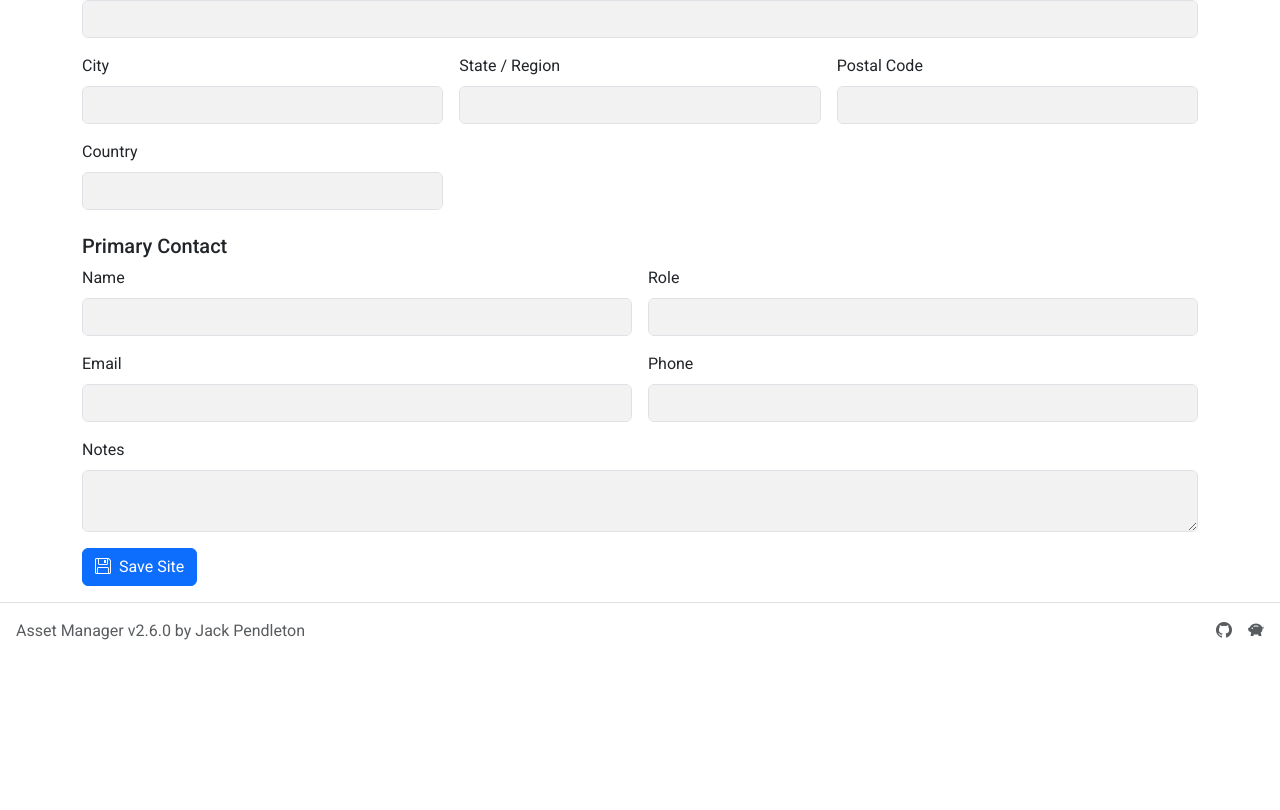
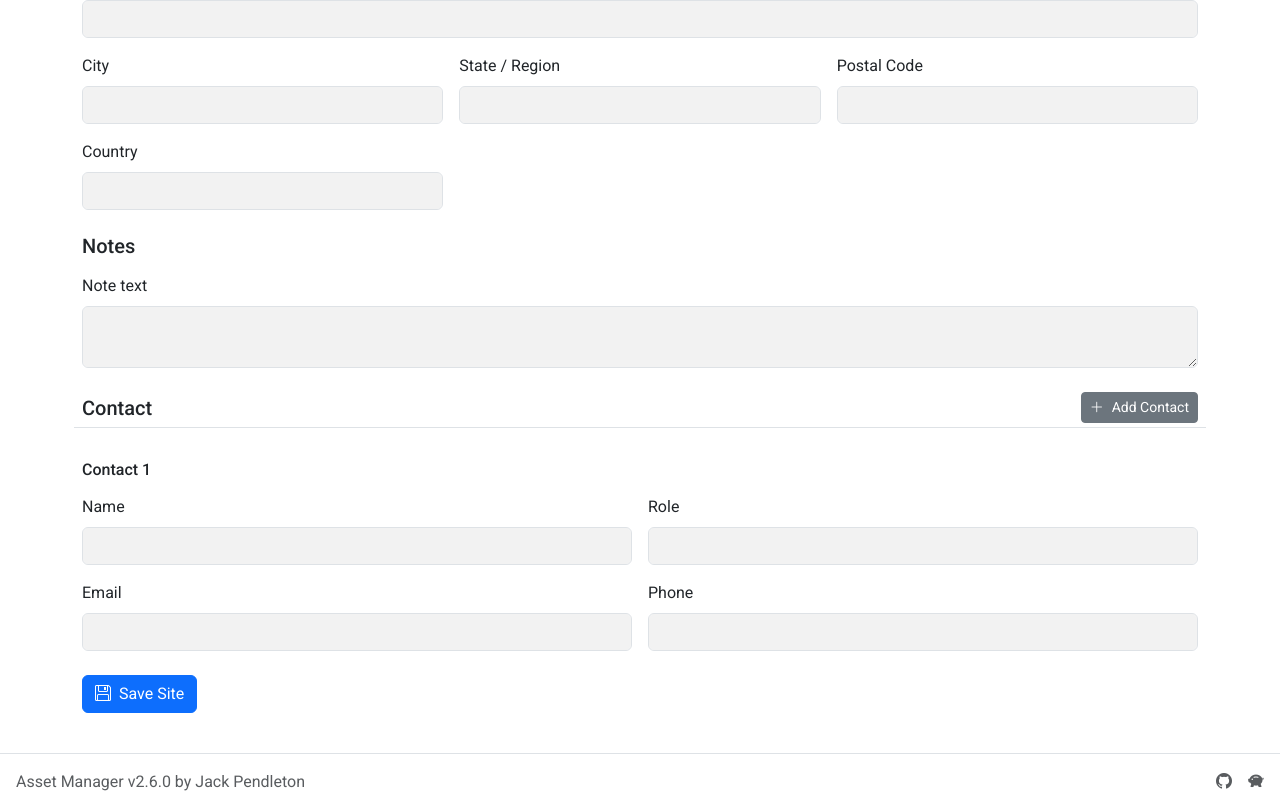
Before and after one commit to Fanman03/AssetManager, a Next.js app: page /site/1/edit in a window 1280 px wide. Shown: the part 507-1317 px from the top of the page. Before the commit the page ends 1166 px from the top, so only its background shows below. Built offline with nearby package versions, Linux system fonts and the light colour scheme; no server answers; the database is empty.

Commit message:
Fix UI inconsistencies

```diff
--- a/components/EditSiteForm.tsx
+++ b/components/EditSiteForm.tsx
@@ -4,17 +4,32 @@ import React, { useMemo, useState } from 'react';
 import { useRouter } from 'next/navigation';
 import { updateSite } from '@/actions/updateSite';
 import { makeSiteId } from '@/lib/siteUtils';
-import type { Site } from '@/types/site';
+import type { Site, SiteContact } from '@/types/site';
 import { useAppDialog } from './AppDialog';
 
 type EditSiteFormProps = {
   site: Site;
 };
 
+type ContactFormData = Required<SiteContact>;
+
+const blankContact = (): ContactFormData => ({
+  name: '',
+  role: '',
+  email: '',
+  phone: '',
+});
+
+const normalizeContact = (contact: SiteContact): ContactFormData => ({
+  name: contact.name || '',
+  role: contact.role || '',
+  email: contact.email || '',
+  phone: contact.phone || '',
+});
+
 export default function EditSiteForm({ site }: EditSiteFormProps) {
   const router = useRouter();
   const { dialogElement, showAlert } = useAppDialog();
-  const primaryContact = site.contacts?.[0] ?? {};
 
   const initialFormData = useMemo(() => ({
     name: site.name || '',
@@ -25,20 +40,39 @@ export default function EditSiteForm({ site }: EditSiteFormProps) {
     region: site.address?.region || '',
     postalCode: site.address?.postalCode || '',
     country: site.address?.country || '',
-    contactName: primaryContact.name || '',
-    contactRole: primaryContact.role || '',
-    contactEmail: primaryContact.email || '',
-    contactPhone: primaryContact.phone || '',
     notes: site.notes || '',
-  }), [primaryContact.email, primaryContact.name, primaryContact.phone, primaryContact.role, site]);
+  }), [site]);
+
+  const initialContacts = useMemo(
+    () => (site.contacts?.length ? site.contacts.map(normalizeContact) : [blankContact()]),
+    [site.contacts]
+  );
 
   const [formData, setFormData] = useState(initialFormData);
+  const [contacts, setContacts] = useState<ContactFormData[]>(initialContacts);
   const [saving, setSaving] = useState(false);
   const siteId = makeSiteId(formData.name);
 
   function onChange(event: React.ChangeEvent<HTMLInputElement | HTMLTextAreaElement>) {
     const { name, value } = event.target;
     setFormData(prev => ({ ...prev, [name]: value }));
+  }
+
+  function onContactChange(index: number, field: keyof ContactFormData, value: string) {
+    setContacts(prev => prev.map((contact, contactIndex) => (
+      contactIndex === index ? { ...contact, [field]: value } : contact
+    )));
+  }
+
+  function addContact() {
+    setContacts(prev => [...prev, blankContact()]);
+  }
+
+  function removeContact(index: number) {
+    setContacts(prev => {
+      const next = prev.filter((_, contactIndex) => contactIndex !== index);
+      return next.length ? next : [blankContact()];
+    });
   }
 
   async function onSubmit(event: React.FormEvent) {
@@ -51,14 +85,15 @@ export default function EditSiteForm({ site }: EditSiteFormProps) {
         .map(alias => alias.trim())
         .filter(Boolean);
 
-      const contact = {
-        name: formData.contactName.trim(),
-        role: formData.contactRole.trim(),
-        email: formData.contactEmail.trim(),
-        phone: formData.contactPhone.trim(),
-      };
+      const savedContacts = contacts
+        .map(contact => ({
+          name: contact.name.trim(),
+          role: contact.role.trim(),
+          email: contact.email.trim(),
+          phone: contact.phone.trim(),
+        }))
+        .filter(contact => Object.values(contact).some(Boolean));
 
-      const hasContact = Object.values(contact).some(Boolean);
       const saved = await updateSite(site._id, {
         name: formData.name,
         aliases,
@@ -70,7 +105,7 @@ export default function EditSiteForm({ site }: EditSiteFormProps) {
           postalCode: formData.postalCode,
           country: formData.country,
         },
-        contacts: hasContact ? [contact] : [],
+        contacts: savedContacts,
         notes: formData.notes,
       });
 
@@ -129,35 +164,77 @@ export default function EditSiteForm({ site }: EditSiteFormProps) {
           </div>
         </div>
 
-        <h2 className="h5 mt-4">Primary Contact</h2>
-        <div className="row g-3">
-          <div className="col-12 col-md-6">
-            <label htmlFor="contactName" className="form-label">Name</label>
-            <input id="contactName" name="contactName" className="form-control" value={formData.contactName} onChange={onChange} />
-          </div>
-          <div className="col-12 col-md-6">
-            <label htmlFor="contactRole" className="form-label">Role</label>
-            <input id="contactRole" name="contactRole" className="form-control" value={formData.contactRole} onChange={onChange} />
-          </div>
-          <div className="col-12 col-md-6">
-            <label htmlFor="contactEmail" className="form-label">Email</label>
-            <input id="contactEmail" name="contactEmail" type="email" className="form-control" value={formData.contactEmail} onChange={onChange} />
-          </div>
-          <div className="col-12 col-md-6">
-            <label htmlFor="contactPhone" className="form-label">Phone</label>
-            <input id="contactPhone" name="contactPhone" className="form-control" value={formData.contactPhone} onChange={onChange} />
-          </div>
-        </div>
-
+        <h2 className="h5 mt-4">Notes</h2>
         <div className="mb-3 mt-3">
-          <label htmlFor="notes" className="form-label">Notes</label>
+          <label htmlFor="notes" className="form-label">Note text</label>
           <textarea id="notes" name="notes" className="form-control" value={formData.notes} onChange={onChange} />
         </div>
 
-        <button className="btn btn-primary" type="submit" disabled={saving || !siteId}>
-          <i className="bi bi-floppy me-2"></i>
-          {saving ? 'Saving...' : 'Save Site'}
-        </button>
+        <div className="d-flex align-items-center justify-content-between gap-3 mt-4">
+          <h2 className="h5 mb-0">Contact{contacts.length === 1 ? '' : 's'}</h2>
+          <button className="btn btn-secondary btn-sm" type="button" onClick={addContact}>
+            <i className="bi bi-plus-lg me-2"></i>
+            Add Contact
+          </button>
+        </div>
+
+        {contacts.map((contact, index) => (
+          <div className="row g-3 mt-1 pt-3 border-top" key={index}>
+            <div className="col-12 d-flex justify-content-between align-items-center">
+              <h3 className="h6 mb-0">Contact {index + 1}</h3>
+              {contacts.length > 1 && (
+                <button className="btn btn-outline-danger btn-sm" type="button" onClick={() => removeContact(index)}>
+                  <i className="bi bi-trash me-2"></i>
+                  Remove
+                </button>
+              )}
+            </div>
+            <div className="col-12 col-md-6">
+              <label htmlFor={`contact-${index}-name`} className="form-label">Name</label>
+              <input
+                id={`contact-${index}-name`}
+                className="form-control"
+                value={contact.name}
+                onChange={(event) => onContactChange(index, 'name', event.target.value)}
+              />
+            </div>
+            <div className="col-12 col-md-6">
+              <label htmlFor={`contact-${index}-role`} className="form-label">Role</label>
+              <input
+                id={`contact-${index}-role`}
+                className="form-control"
+                value={contact.role}
+                onChange={(event) => onContactChange(index, 'role', event.target.value)}
+              />
+            </div>
+            <div className="col-12 col-md-6">
+              <label htmlFor={`contact-${index}-email`} className="form-label">Email</label>
+              <input
+                id={`contact-${index}-email`}
+                type="email"
+                className="form-control"
+                value={contact.email}
+                onChange={(event) => onContactChange(index, 'email', event.target.value)}
+              />
+            </div>
+            <div className="col-12 col-md-6">
+              <label htmlFor={`contact-${index}-phone`} className="form-label">Phone</label>
+              <input
+                id={`contact-${index}-phone`}
+                className="form-control"
+                value={contact.phone}
+                onChange={(event) => onContactChange(index, 'phone', event.target.value)}
+              />
+            </div>
+          </div>
+        ))}
+
+        <div className="mt-4 mb-4">
+          <button className="btn btn-primary" type="submit" disabled={saving || !siteId}>
+            <i className="bi bi-floppy me-2"></i>
+            {saving ? 'Saving...' : 'Save Site'}
+          </button>
+        </div>
       </form>
     </div>
   );
--- a/lib/db.ts
+++ b/lib/db.ts
@@ -192,15 +192,6 @@ export async function saveSite(originalId: string, data: Partial<Site>): Promise
     const col = db.collection<Site>('sites');
     const normalizedOriginalId = makeSiteId(originalId);
     const existingOriginal = normalizedOriginalId ? await col.findOne({ _id: normalizedOriginalId }) : null;
-    const aliases = Array.from(
-      new Set([
-        ...(site.aliases ?? []),
-        ...(existingOriginal?.aliases ?? []),
-        existingOriginal?.name,
-        site.name,
-      ].map(alias => String(alias ?? '').trim()).filter(Boolean))
-    );
-    site.aliases = aliases;
 
     if (normalizedOriginalId && normalizedOriginalId !== site._id) {
       await col.deleteOne({ _id: normalizedOriginalId });
```
Also changed, not shown: app/site/[sitename]/page.tsx (+15 -9 lines), components/CreateAssetForm.tsx (+18 -2 lines), components/EditAssetForm.tsx (+18 -2 lines).
